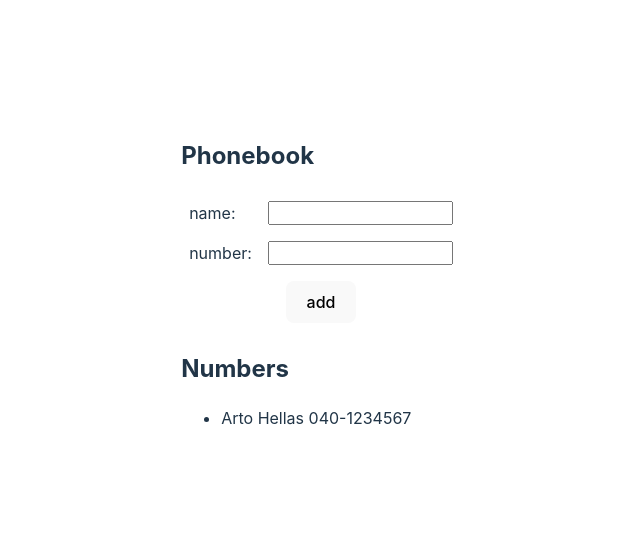
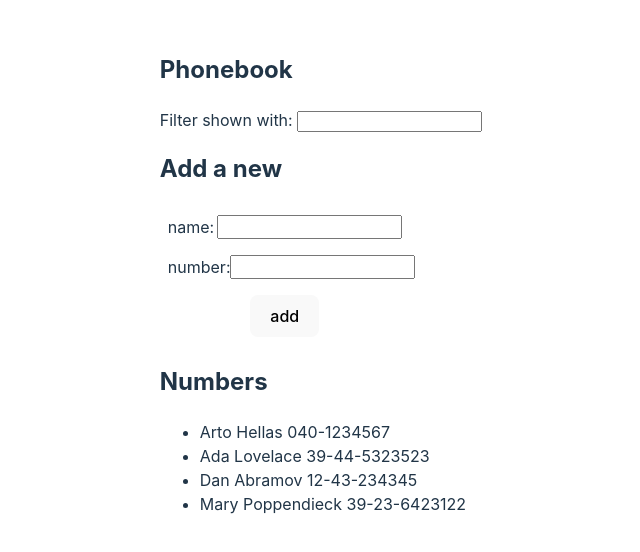
Before and after one commit to BrandonFraustro/full-stack, a React (Vite) app in the folder part2/exercises_2.6-2.10/: page / in a window 1280 px wide. Shown: the part 118-670 px from the top of the page, without its empty margins (319-959 px from the left). Built offline with nearby package versions, Linux system fonts and the light colour scheme.

Commit message:
Guia telefonica paso4 Filtrar lista

```diff
--- a/part2/exercises_2.6-2.10/src/components/App.css
+++ b/part2/exercises_2.6-2.10/src/components/App.css
@@ -17,6 +17,10 @@
   padding: 0 0.5rem;
 }
 
+form {
+  width: 250px;
+}
+
 .inputs > div {
   width: 100%;
   display: flex;
--- a/part2/exercises_2.6-2.10/src/components/App.jsx
+++ b/part2/exercises_2.6-2.10/src/components/App.jsx
@@ -3,26 +3,28 @@
 
 function App() {
   const [ persons, setPersons ] = useState([
-    {
-      name: 'Arto Hellas',
-      number: '040-1234567',
-    },
+    { name: 'Arto Hellas', number: '040-1234567' },
+    { name: 'Ada Lovelace', number: '39-44-5323523' },
+    { name: 'Dan Abramov', number: '12-43-234345' },
+    { name: 'Mary Poppendieck', number: '39-23-6423122' },
   ])
   //console.log(persons.map(person => person.name));
   const [ newName, setNewName ] = useState('')
   const [ newNumber, setNewNumber ] = useState('')
+  const [ newSearch, setNewSearch ] = useState(persons)
 
   const handleAddPhonebook = (event) => {
     event.preventDefault()
     const names = persons.map(person => person.name)
     const found = names.find(name => name === newName)
-    console.log('Found: ', newNumber);
+    //console.log('Found: ', newNumber);
     if (found === undefined) {
       const personObject = {
         name: newName,
         number: newNumber,
       }
       setPersons(persons.concat(personObject))
+      setNewSearch(persons.concat(personObject))
       setNewName('')
       setNewNumber('')
     } else {
@@ -40,10 +42,24 @@
     setNewNumber(event.target.value)
     //console.log(event.target.value);
   }
+  const handleSearch = (event) => {
+    //setNewSearch(event.target.value)
+    //console.log('Search: ', event.target.value);
+    const search = event.target.value.toLowerCase();
+    const filtered = persons.filter(person =>
+      person.name.toLowerCase().includes(search)
+    )
+    setNewSearch(filtered)
+    //console.log('Search: ', filtered);
+  }
 
   return (
     <div>
       <h2>Phonebook</h2>
+      <div>
+          Filter shown with: <input type="text" onChange={handleSearch} />
+      </div>
+      <h2>Add a new</h2>
       <form>
         <div className="inputs">
           <div>
@@ -56,17 +72,17 @@
         <div className='button'>
           <button type='submit' onClick={handleAddPhonebook}>add</button>
         </div>
-        <h2>Numbers</h2>
+      </form>
+      <h2>Numbers</h2>
         <div>
           <ul>
             {
-              persons.map(person =>
+              newSearch.map(person =>
                 <li key={person.name}>{person.name} {person.number}</li>
               )
             }
           </ul>
         </div>
-      </form>
     </div>
   )
 }
```
